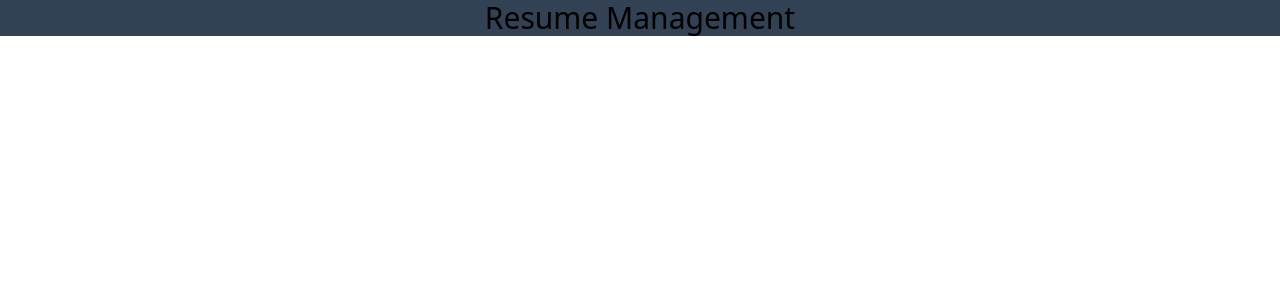
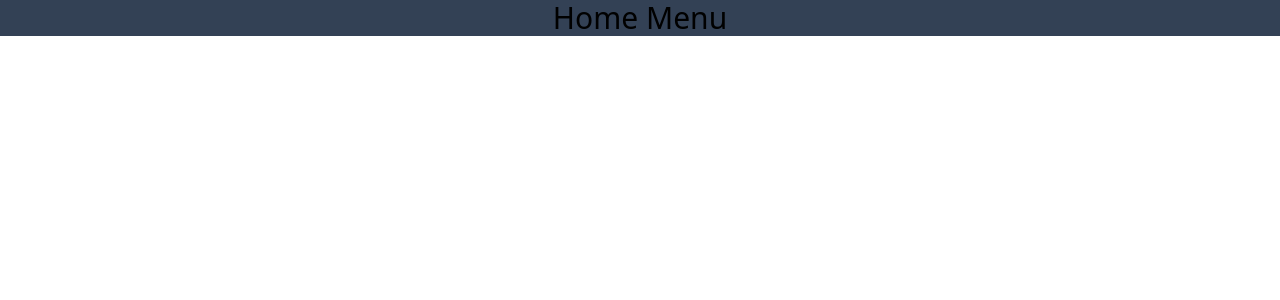
Before and after one commit to omidshali/resume-management, a React (Create React App) app: page / in a window 1280 px wide. Shown: the top 300 px of the page. Built offline with nearby package versions, Linux system fonts and the light colour scheme.

Commit message:
Home Page Added

```diff
--- a/src/App.js
+++ b/src/App.js
@@ -1,6 +1,9 @@
+import Home from "./components/home";
 function App() {
   return (
-    <div className="bg-slate-700 text-3xl text-center">Resume Management</div>
+    <div className="bg-slate-700 text-3xl text-center">
+      <Home />
+    </div>
   );
 }
 
--- /dev/null
+++ b/src/components/home.js
@@ -0,0 +1,7 @@
+import React from "react";
+
+const Home = () => {
+  return <div>Home Menu</div>;
+};
+
+export default Home;
```
